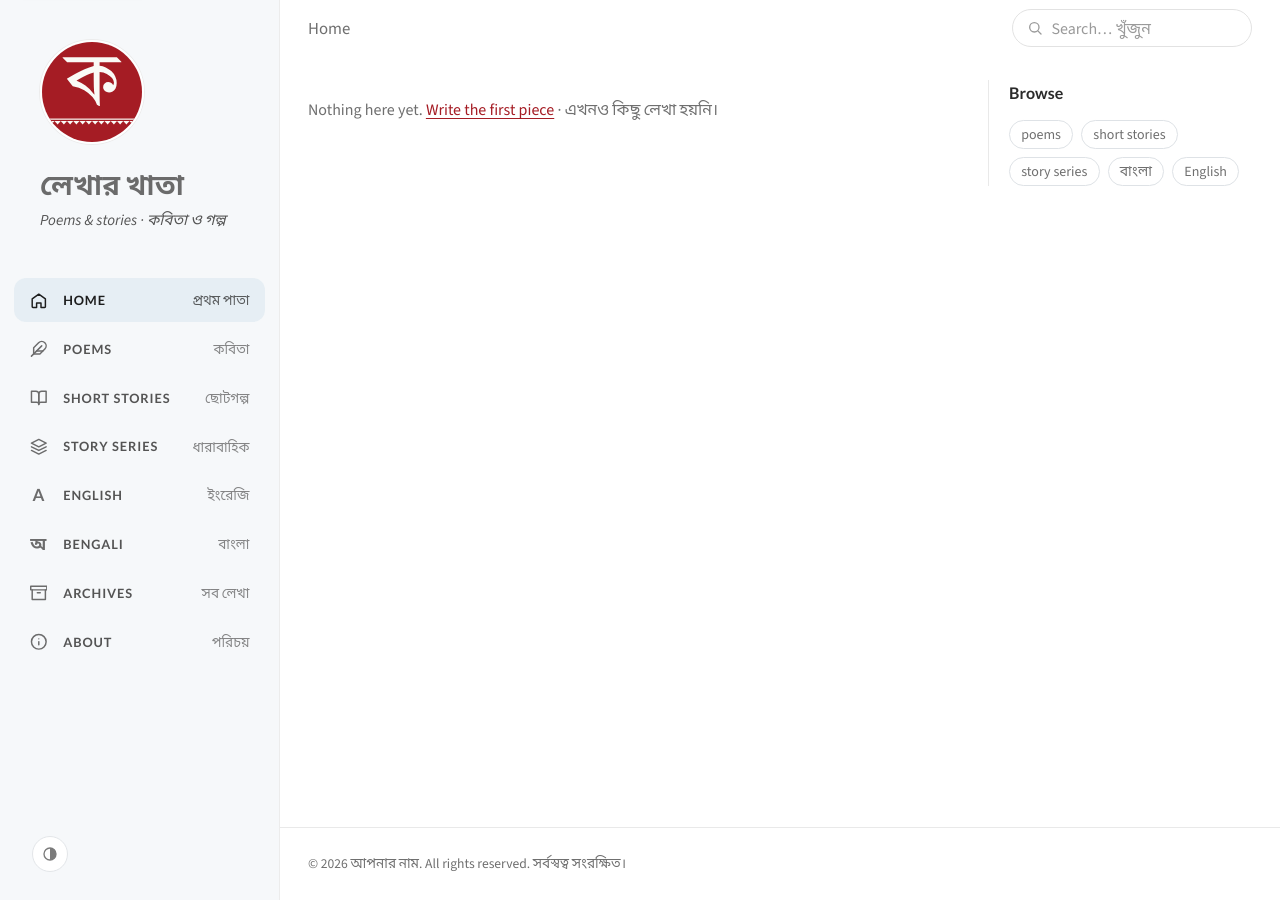
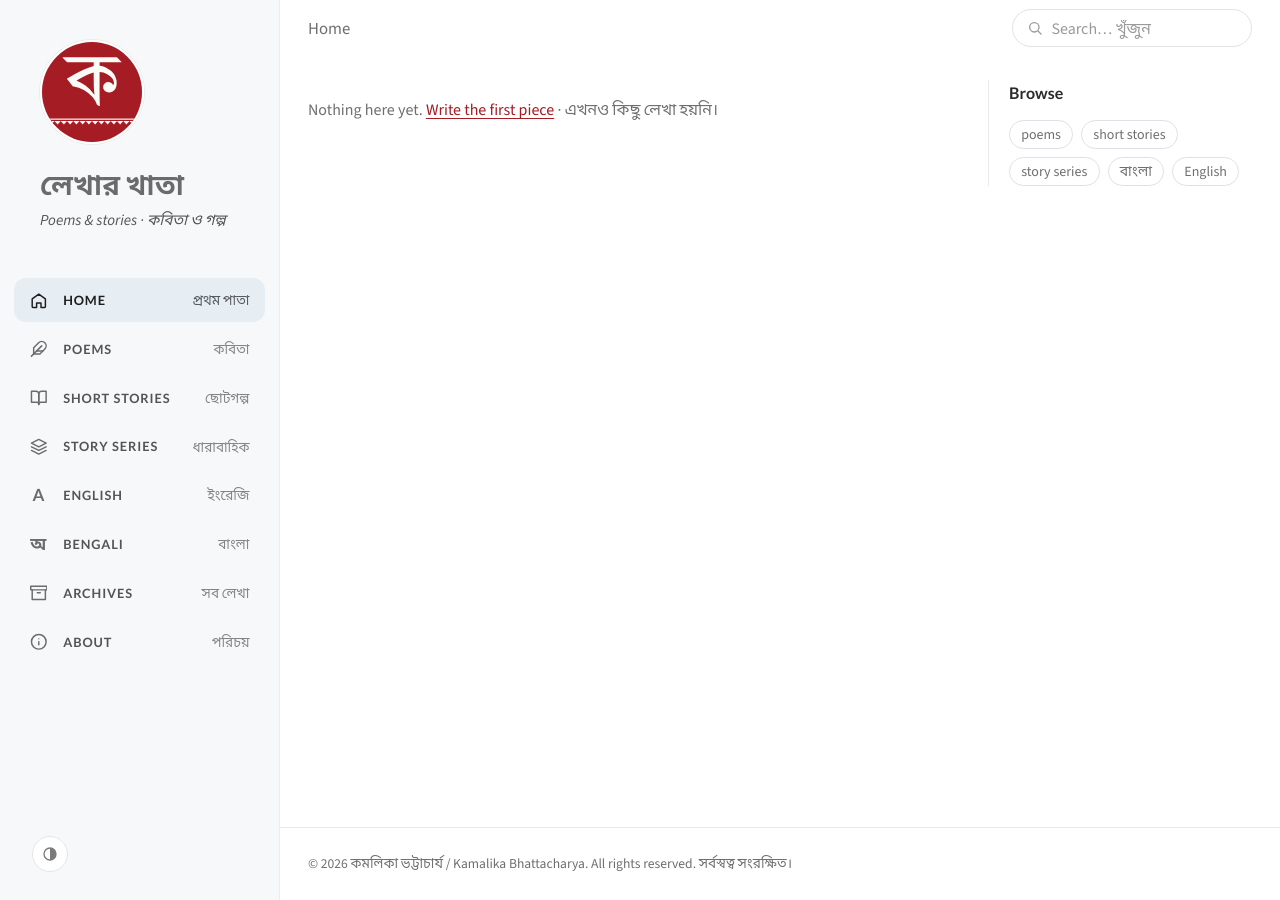
Before and after one commit to debbh326/kamalika-poems, a Jekyll site: the page built from index.html, in a window 1280 px wide. Built offline with Jekyll 4.4.1, drawn with Linux system fonts in a browser that asks for light colours.

Commit message:
Update Files “about”

```diff
--- a/_data/about.yml
+++ b/_data/about.yml
@@ -1,11 +1,3 @@
 site_title: লেখার খাতা
 tagline: Poems & stories · কবিতা ও গল্প
-poet_name: আপনার নাম
-avatar: ""
-about: ""
-about_en: ""
-links:
-  email: ""
-  facebook: ""
-  instagram: ""
-  youtube: ""
+poet_name: কমলিকা ভট্টাচার্য / Kamalika Bhattacharya
```
